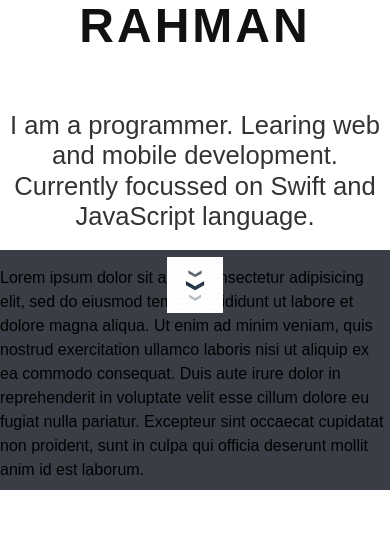
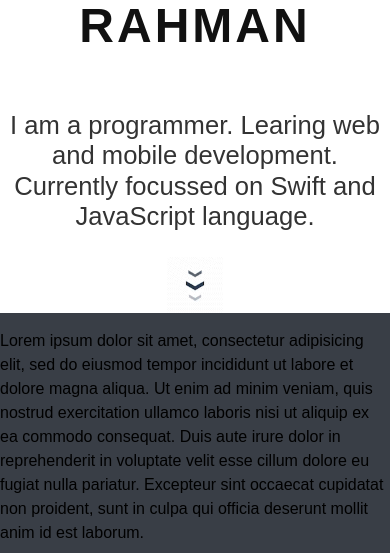
Before and after one commit to MahinMuhammad/mahinmuhammad.github.io, a PHP site: page /view/home.html in a window 390 px wide; the page is wider, and only the part inside the window is pictured. Shown: the part 682-1235 px from the top of that part. Before the commit the page ends 1172 px from the top of that part, so only its background shows below. Run offline with PHP 8.4, Linux system fonts and the light colour scheme.

Commit message:
actual fix of home full screen responsiveness in minimized window without @media

```diff
--- a/asset/homeDes.css
+++ b/asset/homeDes.css
@@ -25,7 +25,7 @@ body{
 /*	min-height: 50rem;
   max-height: 120rem;*/
   position:relative;
-/*  height: 100vh;*/
+  min-height: 100vh;
 }
 
 #logo{
@@ -69,12 +69,6 @@ h1{
 #footer{
 	background: #393E46;
 	height: 15rem;
-}
-
-@media screen and (min-height: 100vh){
-	#home{
-		height: 100vh;
-	}
 }
 
 #header-content{
```
